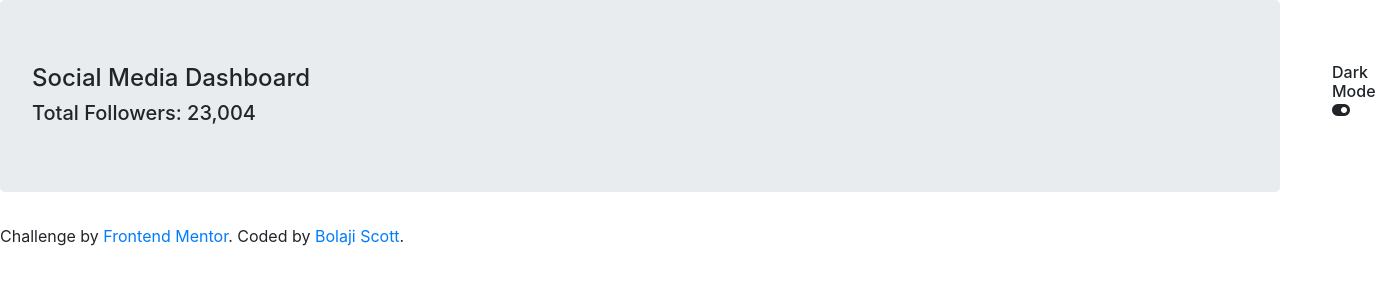
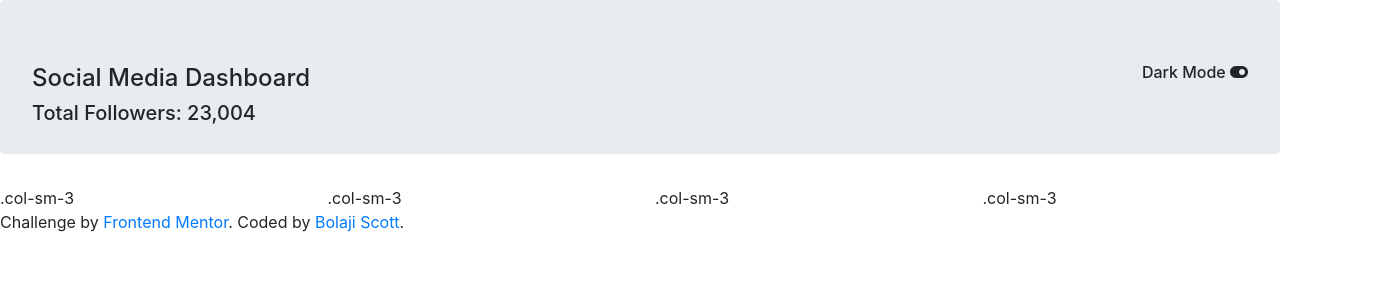
Before and after one commit to bolajiscott/social-media-dashboard, a plain HTML site: page index.html in a window 1280 px wide. Shown: the whole page, 1376 px wide, since content can reach past the window. Drawn offline with nearby package versions, Linux system fonts and the light colour scheme.

Commit message:
changed-styles

```diff
--- a/index.css
+++ b/index.css
@@ -1,4 +1,6 @@
 .toggle{
-    margin-left: 1300px;
  margin-top: -70px;
 }
+h6{
+    text-align: right;
+}
--- a/index.html
+++ b/index.html
@@ -15,7 +15,12 @@
     <h5>Total Followers: 23,004</h5>
     <h6 class="toggle">Dark Mode <i class="fas fa-toggle-on"></i></h6>
   </div>
-
+  <div class="row">
+    <div class="col-sm-3">.col-sm-3</div>
+    <div class="col-sm-3">.col-sm-3</div>
+    <div class="col-sm-3">.col-sm-3</div>
+    <div class="col-sm-3">.col-sm-3</div>
+  </div>
 
 
 
```
